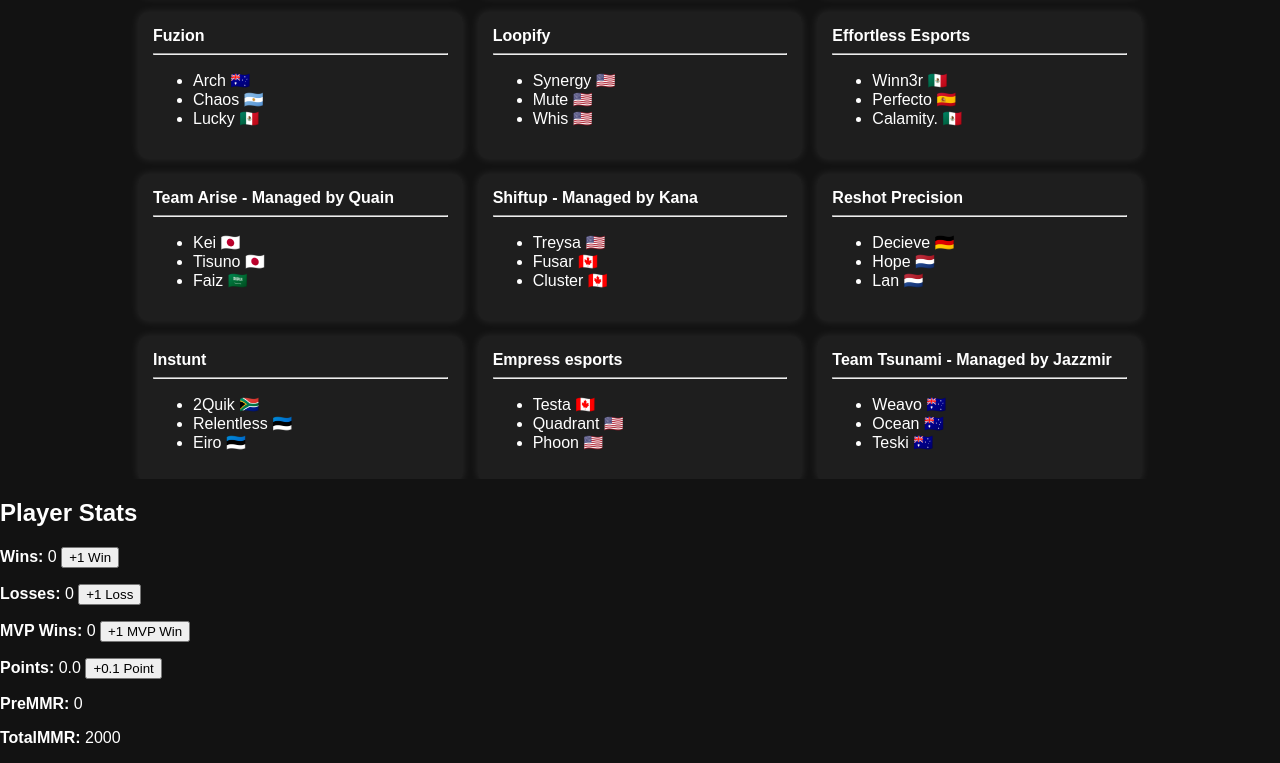
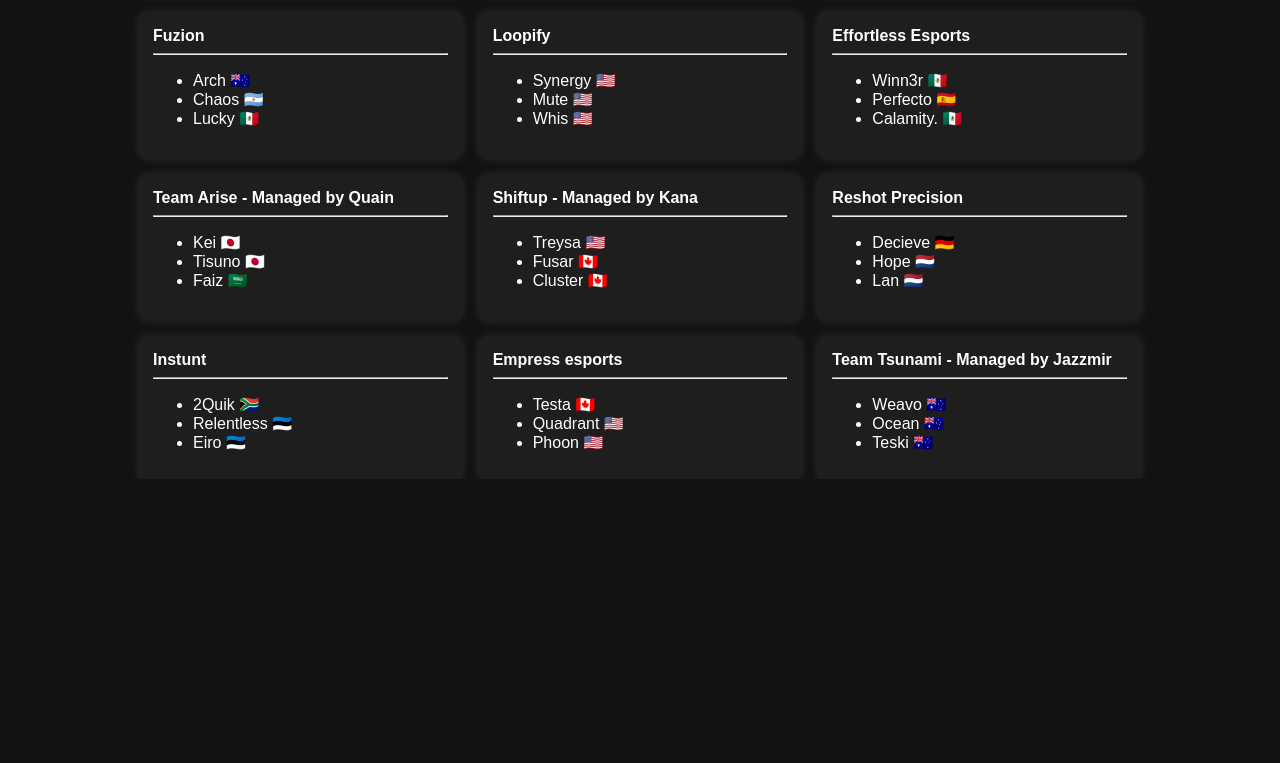
Before and after one commit to Shhzd-z/ARLCSManager, a plain HTML site: page index.html in a window 1280 px wide. Shown: the part 419-1182 px from the top of the page. After the commit the page ends 898 px from the top, so only its background shows below. Drawn offline with Linux system fonts and the light colour scheme.

Commit message:
Update index.html

```diff
--- a/index.html
+++ b/index.html
@@ -326,15 +326,6 @@
     </div>
     </div>
 
-    <div class="stats-container">
-        <h2>Player Stats</h2>
-        <p><strong>Wins:</strong> <span id="wins">0</span> <button onclick="updateStats('win')">+1 Win</button></p>
-        <p><strong>Losses:</strong> <span id="losses">0</span> <button onclick="updateStats('loss')">+1 Loss</button></p>
-        <p><strong>MVP Wins:</strong> <span id="mvp">0</span> <button onclick="updateStats('mvp')">+1 MVP Win</button></p>
-        <p><strong>Points:</strong> <span id="points">0.0</span> <button onclick="updateStats('point')">+0.1 Point</button></p>
-        <p><strong>PreMMR:</strong> <span id="preMMR">0</span></p>
-        <p><strong>TotalMMR:</strong> <span id="totalMMR">2000</span></p>
-    </div>
 
     <script>
         let wins = 0, losses = 0, mvpWins = 0, points = 0.0;
```
